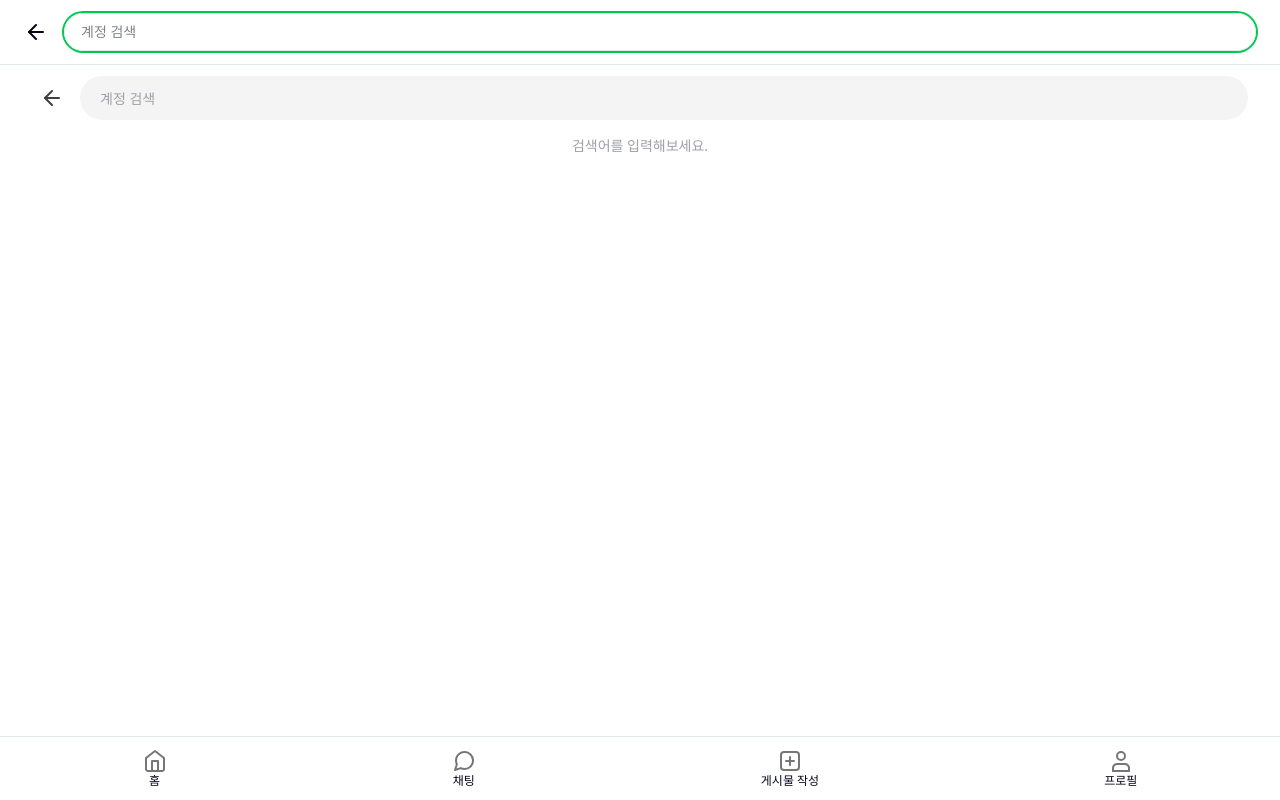
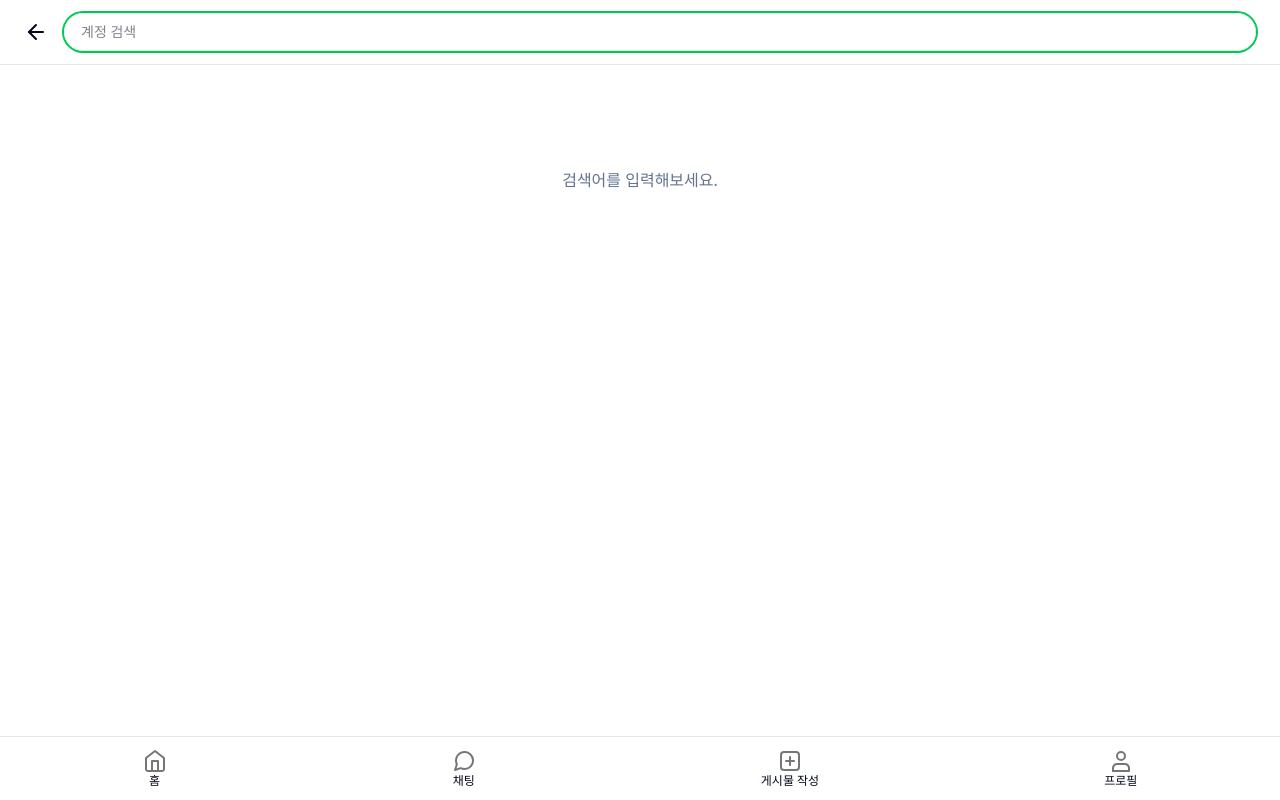
Before and after one commit to alyac-carrot/alyac-market-2, a React (Vite) app: page /search in a window 1280 px wide. Built offline with nearby package versions, Linux system fonts and the light colour scheme.

Commit message:
feat. 서치 수정

```diff
--- a/src/pages/home/search/index.tsx
+++ b/src/pages/home/search/index.tsx
@@ -1,28 +1,30 @@
-import { useMemo, useState } from 'react';
+// src/pages/home/search/index.tsx
+import { useMemo } from 'react';
 
-import { useNavigate } from 'react-router-dom';
-
-import { ArrowLeftIcon } from '@/shared/ui/icons';
+import { useNavigate, useSearchParams } from 'react-router-dom';
 
 type UserItem = {
   id: string;
   name: string;
   handle: string;
-  tag: string; // 예: "알약"
+  tag: string;
 };
 
 const MOCK_USERS: UserItem[] = [
-  { id: '1', name: '이스트 시큐리티', handle: '@estSecurity_alyac', tag: '알약' },
+  { id: '1', name: '이스트 시큐리티', handle: '@es', tag: '알약' },
   { id: '2', name: '알약 클라우드 이스트 시큐리티', handle: '@alyac_cloud', tag: '알약' },
   { id: '3', name: '보안 닥터스 알약', handle: '@security_alyac', tag: '알약' },
 ];
 
 export function SearchPage() {
   const nav = useNavigate();
-  const [q, setQ] = useState('');
+  const [sp] = useSearchParams();
+
+  // ✅ 헤더 입력값이 여기로 들어오게 됨
+  const q = (sp.get('q') ?? '').trim();
 
   const results = useMemo(() => {
-    const keyword = q.trim().toLowerCase();
+    const keyword = q.toLowerCase();
     if (!keyword) return [];
     return MOCK_USERS.filter((u) => {
       return (
@@ -34,58 +36,25 @@ export function SearchPage() {
   }, [q]);
 
   return (
-    <div className="px-4 pt-3">
-      {/* 상단 검색 바 */}
-      <div className="flex items-center gap-2">
-        <button
-          type="button"
-          onClick={() => nav(-1)}
-          className="grid h-10 w-10 place-items-center rounded-full text-zinc-700 active:scale-95"
-        >
-          <ArrowLeftIcon className="h-6 w-6" />
-        </button>
-
-        <div className="flex-1">
-          <input
-            value={q}
-            onChange={(e) => setQ(e.target.value)}
-            placeholder="계정 검색"
-            className="h-11 w-full rounded-full bg-zinc-100 px-5 text-sm text-zinc-900 outline-none placeholder:text-zinc-400 focus:bg-white focus:ring-2 focus:ring-blue-500"
-          />
-        </div>
-      </div>
-
-      {/* 결과 영역 */}
-      <div className="mt-4">
-        {!q.trim() ? (
-          <p className="text-sm text-zinc-400">검색어를 입력해보세요.</p>
-        ) : results.length === 0 ? (
-          <p className="text-sm text-zinc-400">검색 결과가 없어요.</p>
+    <div className="px-4 pt-16">
+      {/* ✅ 여기서 회색 검색창 렌더링하던 부분 제거 */}
+      {results.length === 0 ? (
+        <div className="text-muted-foreground mt-10 text-center">검색어를 입력해보세요.</div>
       ) : (
-          <ul className="space-y-3">
+        <ul className="mt-4 space-y-3">
           {results.map((u) => (
             <li
               key={u.id}
-                className="flex items-center gap-3"
-                // onClick={() => nav(`/profile/${u.id}`)}  // 나중에 프로필로 연결 가능
+              className="rounded-xl border p-4"
+              onClick={() => nav(`/profile/${u.id}`)}
             >
-                {/* 프로필 이미지 자리(회색 원) */}
-                <div className="h-10 w-10 rounded-full bg-zinc-200" />
-
-                <div className="min-w-0 flex-1">
-                  <div className="flex items-center gap-2">
-                    <p className="truncate text-sm font-semibold text-zinc-900">{u.name}</p>
-                    <span className="rounded-full bg-green-50 px-2 py-0.5 text-[11px] font-semibold text-green-600">
-                      {u.tag}
-                    </span>
-                  </div>
-                  <p className="truncate text-xs text-zinc-500">{u.handle}</p>
-                </div>
+              <div className="font-semibold">{u.name}</div>
+              <div className="text-muted-foreground text-sm">{u.handle}</div>
+              <div className="mt-1 text-xs">{u.tag}</div>
             </li>
           ))}
         </ul>
       )}
     </div>
-    </div>
   );
 }
--- a/src/widgets/header/ui/SearchHeader.tsx
+++ b/src/widgets/header/ui/SearchHeader.tsx
@@ -1,5 +1,6 @@
+import { ArrowLeft } from 'lucide-react';
 import { useNavigate, useSearchParams } from 'react-router-dom';
-import { ArrowLeft } from 'lucide-react';
+
 import { HeaderShell } from './HeaderShell';
 
 export function SearchHeader() {
@@ -21,7 +22,7 @@ export function SearchHeader() {
         <button
           type="button"
           onClick={() => navigate(-1)}
-          className="flex h-10 w-10 items-center justify-center rounded hover:bg-muted"
+          className="hover:bg-muted flex h-10 w-10 items-center justify-center rounded"
           aria-label="뒤로가기"
         >
           <ArrowLeft className="h-6 w-6" />
```
Lines whose indentation alone changed are shown as unchanged.
